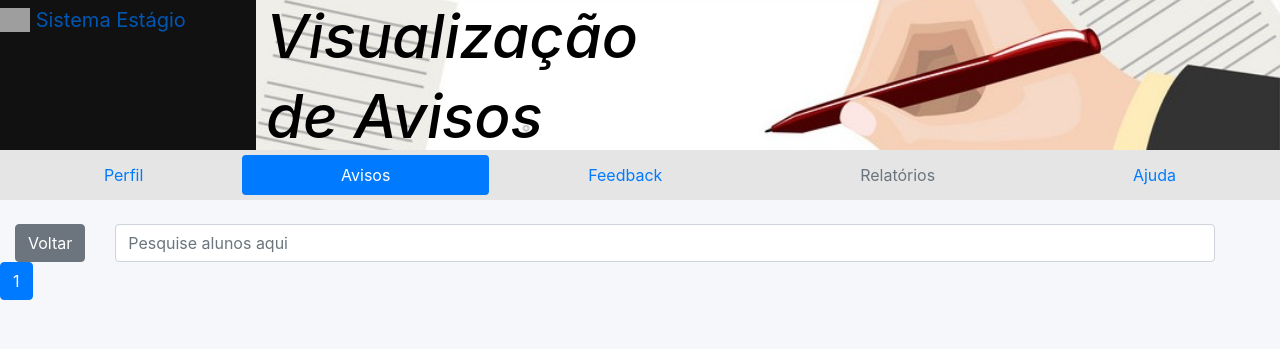
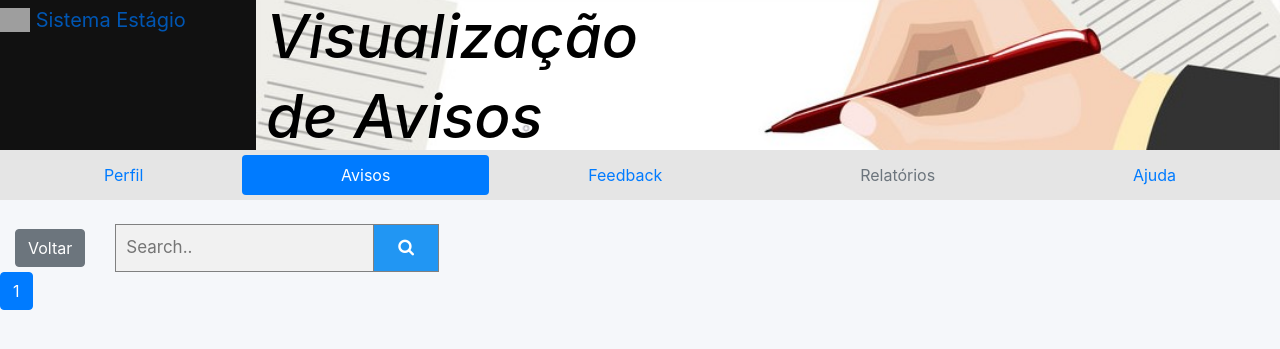
Before and after one commit to ArthurOliveira173/Repositorio-Estagio, a Django app: page /avisos/ in a window 1280 px wide. Shown: the top 349 px of the page. Run offline with Django 3.2, Linux system fonts and the light colour scheme; data that the repository does not hold is empty; some libraries are stand-ins or nearby versions; grey boxes are pictures that could not be loaded.

Commit message:
Adicionando barra de busca e link

```diff
--- a/avisos/templates/avisos/index.html
+++ b/avisos/templates/avisos/index.html
@@ -2,6 +2,43 @@
 
 {%block conteudo%}
 <style>
+  * {
+    box-sizing: border-box;
+  }
+
+  /* Style the search field */
+  form.example input[type=text] {
+    padding: 10px;
+    font-size: 17px;
+    border: 1px solid grey;
+    float: left;
+    width: 80%;
+    background: #f1f1f1;
+  }
+
+  /* Style the submit button */
+  form.example button {
+    float: left;
+    width: 20%;
+    padding: 10px;
+    background: #2196F3;
+    color: white;
+    font-size: 17px;
+    border: 1px solid grey;
+    border-left: none; /* Prevent double borders */
+    cursor: pointer;
+  }
+
+  form.example button:hover {
+    background: #0b7dda;
+  }
+
+  /* Clear floats */
+  form.example::after {
+    content: "";
+    clear: both;
+    display: table;
+  }
   .stretched-link::after {
     position: absolute;
     top: 0;
@@ -19,8 +56,10 @@
     <div class="container-fluid d-grid gap-3 align-items-center" style="grid-template-columns: 1fr 2fr;">
       <div class="d-flex align-items-center">
         <a class="btn btn-secondary" style="margin-right: 30px" href="/administrador" role="button">Voltar</a>
-        <form class="w-100 me-3" style="margin-right: 50px">
-          <input type="search" class="form-control" placeholder="Pesquise alunos aqui" aria-label="Search">
+        <link rel="stylesheet" href="https://cdnjs.cloudflare.com/ajax/libs/font-awesome/4.7.0/css/font-awesome.min.css">
+        <form class="example" action="action_page.php">
+          <input type="text" placeholder="Search.." name="search">
+          <button type="submit"><i class="fa fa-search"></i></button>
         </form>
       </div>
     </div>
@@ -54,7 +93,7 @@
                         </div>
                       </div>
                     </div>
-                    <a href="#" class="stretched-link"></a>
+                    <a href="{% url 'aviso' aviso.avi_id %}" class="stretched-link">{{ aviso.avi_titulo }}</a>
                   </div>
                 </div>
               </div>
```
